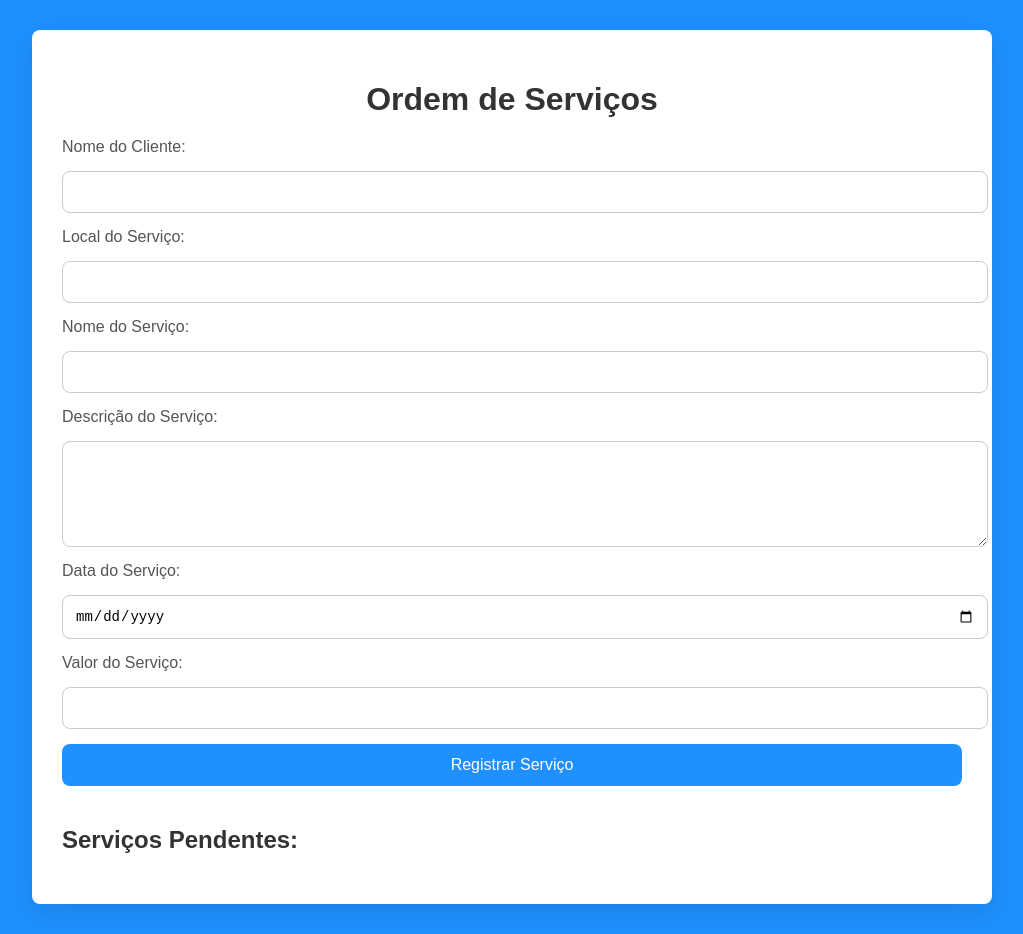
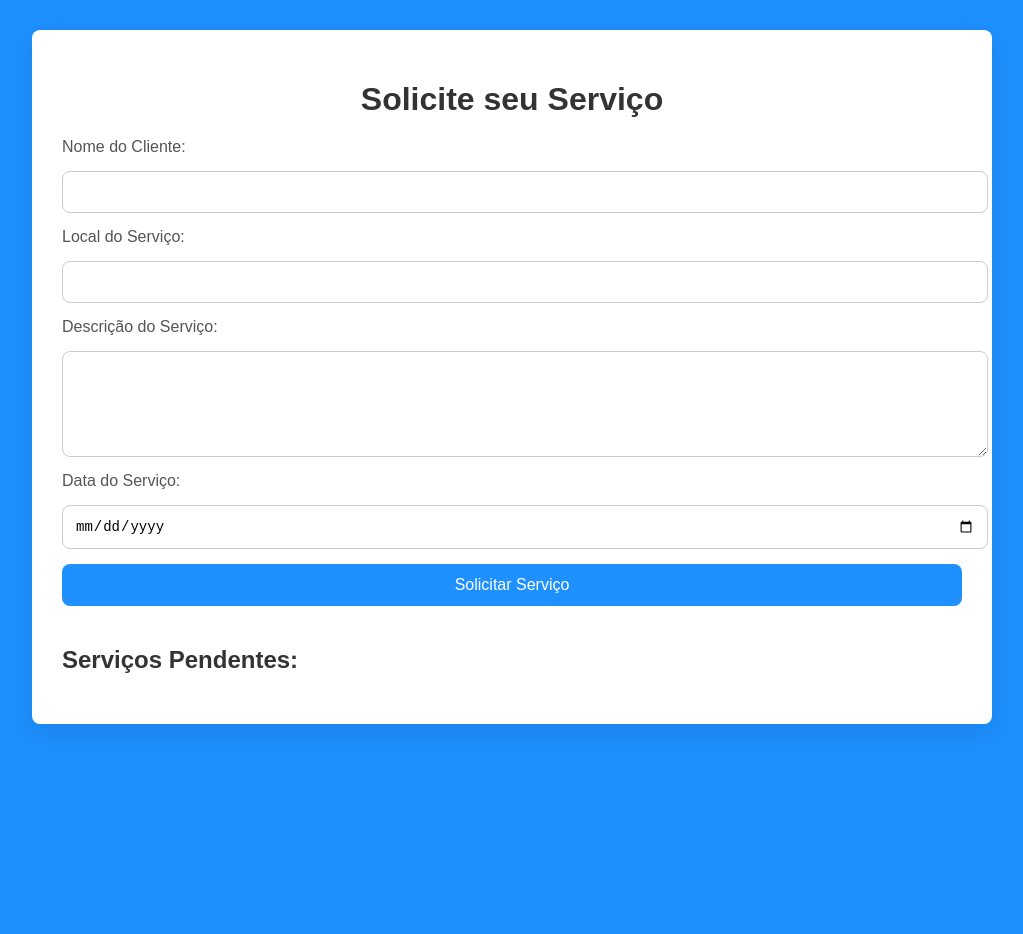
Before and after one commit to integranett/integranett.github.io, a plain HTML site: page index.html in a window 1280 px wide. Shown: the whole page, without its empty margins (128-1151 px from the left). After the commit the page ends 800 px from the top, so only its background shows below. Drawn offline with Linux system fonts and the light colour scheme.

Commit message:
Update index.html

```diff
--- a/index.html
+++ b/index.html
@@ -8,7 +8,7 @@
 </head>
 <body>
     <div class="container">
-        <h1>Ordem de Serviços</h1>
+        <h1>Solicite seu Serviço</h1>
         <form action="" method="POST">
             <label for="cliente">Nome do Cliente:</label>
             <input type="text" id="cliente" name="cliente" required>
@@ -16,19 +16,13 @@
             <label for="local">Local do Serviço:</label>
             <input type="text" id="local" name="local" required>
 
-            <label for="nome">Nome do Serviço:</label>
-            <input type="text" id="nome" name="nome" required>
-
             <label for="descricao">Descrição do Serviço:</label>
             <textarea id="descricao" name="descricao" required></textarea>
 
             <label for="data">Data do Serviço:</label>
             <input type="date" id="data" name="data" required>
 
-            <label for="valor">Valor do Serviço:</label>
-            <input type="number" id="valor" name="valor" required>
-
-            <button type="submit">Registrar Serviço</button>
+            <button type="submit">Solicitar Serviço</button>
         </form>
 
         <div class="registro">
```
